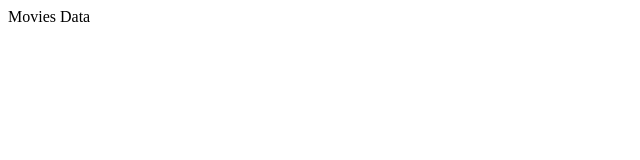
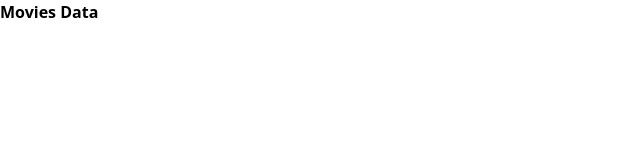
Before and after one commit to magnusgalaxy/movies-data, a React (Create React App) app: page / in a window 1280 px wide. Shown: the top 160 px of the page, without its empty margins (0-640 px from the left). Built offline with nearby package versions, Linux system fonts and the light colour scheme.

Commit message:
Tailwind added

```diff
--- a/package.json
+++ b/package.json
@@ -40,5 +40,10 @@
       "last 1 firefox version",
       "last 1 safari version"
     ]
+  },
+  "devDependencies": {
+    "autoprefixer": "^10.4.14",
+    "postcss": "^8.4.21",
+    "tailwindcss": "^3.3.1"
   }
 }
--- /dev/null
+++ b/postcss.config.js
@@ -0,0 +1,6 @@
+module.exports = {
+  plugins: {
+    tailwindcss: {},
+    autoprefixer: {},
+  },
+}
--- a/src/App.tsx
+++ b/src/App.tsx
@@ -1,11 +1,10 @@
 import React from 'react';
-import './scss/Index.scss';
 
 function App() {
   return (
-    <>
+    <div className='font-bold'>
       Movies Data
-    </>
+    </div>
   );
 }
 
--- a/src/index.tsx
+++ b/src/index.tsx
@@ -2,6 +2,7 @@
 import ReactDOM from 'react-dom/client';
 import App from './App';
 import reportWebVitals from './reportWebVitals';
+import './scss/index.scss'
 
 const root = ReactDOM.createRoot(
   document.getElementById('root') as HTMLElement
--- a/src/scss/Index.scss
+++ b/src/scss/Index.scss
@@ -0,0 +1,3 @@
+@tailwind base;
+@tailwind components;
+@tailwind utilities;
--- /dev/null
+++ b/tailwind.config.js
@@ -0,0 +1,10 @@
+/** @type {import('tailwindcss').Config} */
+module.exports = {
+  content: [
+    './src/**/*.{js,jsx,ts,tsx}',
+  ],
+  theme: {
+    extend: {},
+  },
+  plugins: [],
+}
```
Also changed, not shown: 1 other file (tests, documents, lock files or other folders).
